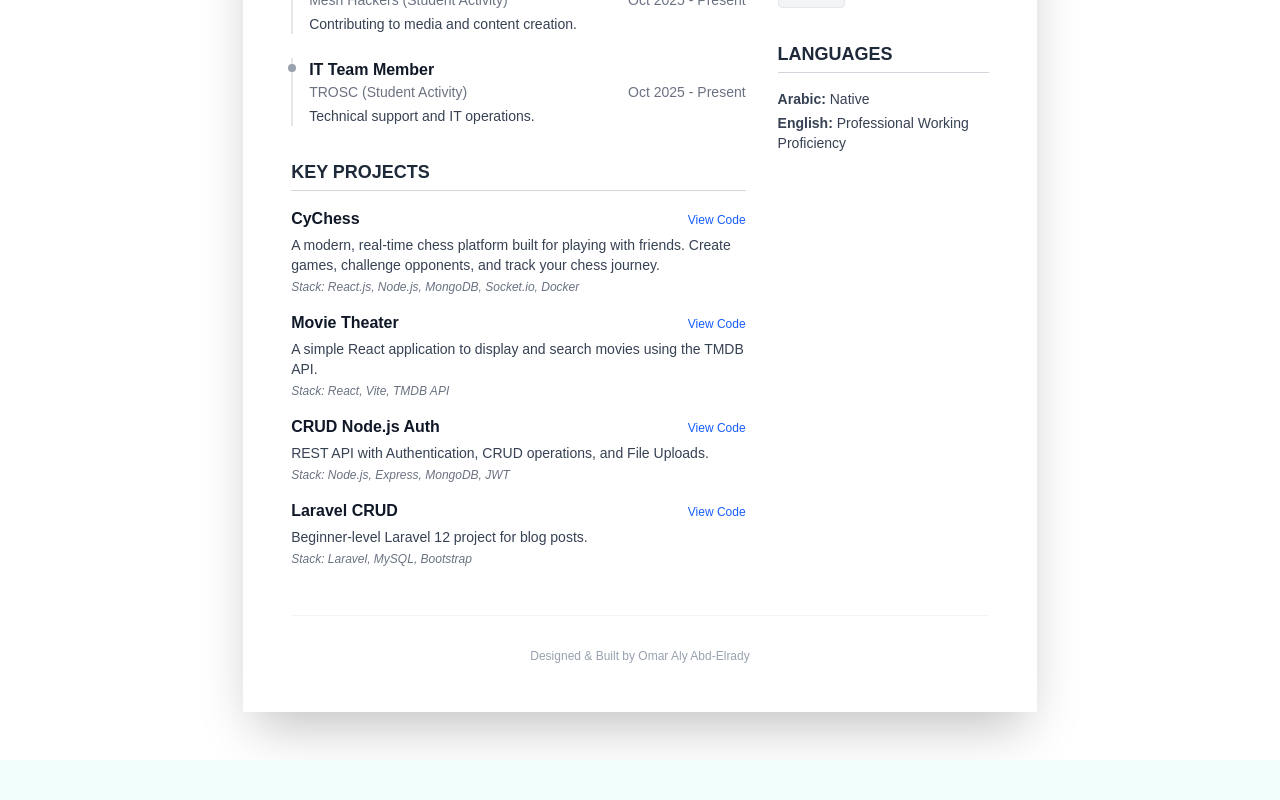
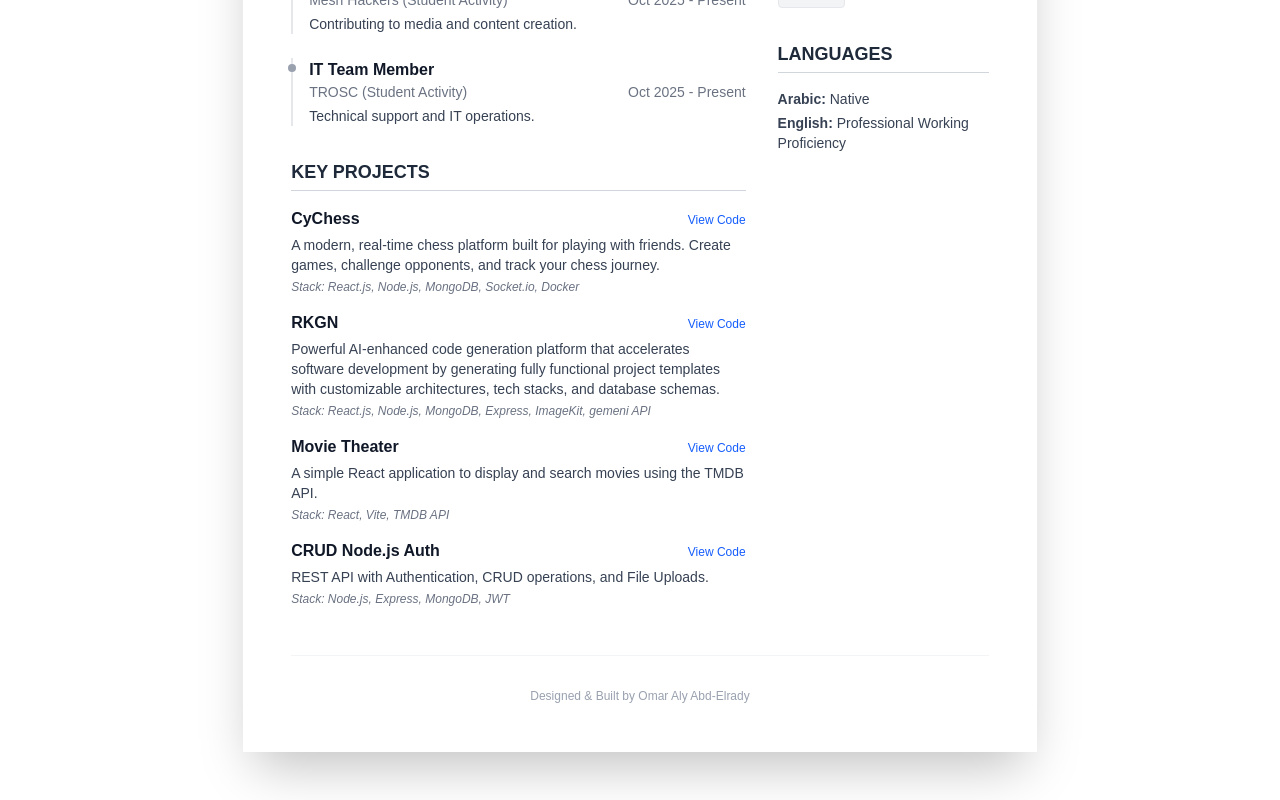
Before and after one commit to omar-abdelrady63/New-Portfolio, a React (Vite) app: page /resume in a window 1280 px wide. Shown: the part 877-1677 px from the top of the page. Before the commit the page ends 1637 px from the top, so only its background shows below. Built offline with nearby package versions, Linux system fonts and the light colour scheme.

Commit message:
updating with the latest project

```diff
--- a/src/constants/index.js
+++ b/src/constants/index.js
@@ -8,8 +8,8 @@ import {
 import cychess from "../assets/projects/cychess.jpg";
 import MovieTheater from "../assets/projects/MovieTheater.png";
 import PHP from "../assets/projects/PHP.png";
-import BeanScene from "../assets/projects/Bean Scene.png";
 import EDUKATE from "../assets/projects/EDUKATE.png";
+import RKGN from "../assets/projects/rkgn.png";
 
 export const PROFILE = {
   name: "Omar Aly Abd-Elrady",
@@ -94,9 +94,25 @@ export const PROJECTS = [
       { name: "Docker", icon: FaDocker, color: "#2496ED" },
     ],
     link: "https://cychess.vercel.app/",
-    github: "Private Repo",
+    github: "https://github.com/omar-abdelrady63/cychess",
     image: cychess,
     problemSolved: "Solves real-time synchronization in competitive play using Socket.io and authoritative server-side time management. Integrates Stockfish via WASM/Web Workers."
+  },
+  {
+    title: "RKGN",
+    description: "Powerful AI-enhanced code generation platform that accelerates software development by generating fully functional project templates with customizable architectures, tech stacks, and database schemas.",
+    techStack: [
+      { name: "React.js", icon: FaReact, color: "#61DAFB" },
+      { name: "Node.js", icon: FaNodeJs, color: "#339933" },
+      { name: "MongoDB", icon: SiMongodb, color: "#47A248" },
+      { name: "Express", icon: SiExpress, color: "#000000" },
+      { name: "ImageKit", icon: SiNextdotjs, color: "#000000" },
+      { name: "gemeni API", icon: SiNextdotjs, color: "#000000" },
+    ],
+    link: "https://rkgn.vercel.app/",
+    github: "https://github.com/omar-abdelrady63/RKGN",
+    image: RKGN,
+    problemSolved: "That project helps backend devs a lot. If you are a backend dev you may like to try it."
   },
   {
     title: "Movie Theater",
@@ -137,19 +153,6 @@ export const PROJECTS = [
     github: "https://github.com/omar-abdelrady63/CRUD-Operations-using-PHP-laravel",
     image: PHP,
     problemSolved: "Built in ITI summer training camp."
-  },
-  {
-    title: "Bean Scene",
-    description: "Modern coffee shop landing page with animations.",
-    techStack: [
-      { name: "HTML5", icon: SiHtml5, color: "#E34F26" },
-      { name: "CSS3", icon: SiCss3, color: "#1572B6" },
-      { name: "Bootstrap", icon: SiBootstrap, color: "#7952B3" },
-    ],
-    link: "https://omar-abdelrady63.github.io/Bean-Scene/",
-    github: "https://github.com/omar-abdelrady63/Bean-Scene",
-    image: BeanScene,
-    problemSolved: "First project planned and executed entirely independently."
   },
   {
     title: "EDUKATE",
```
Also changed, not shown: src/assets/projects/RKGN.png (added).
